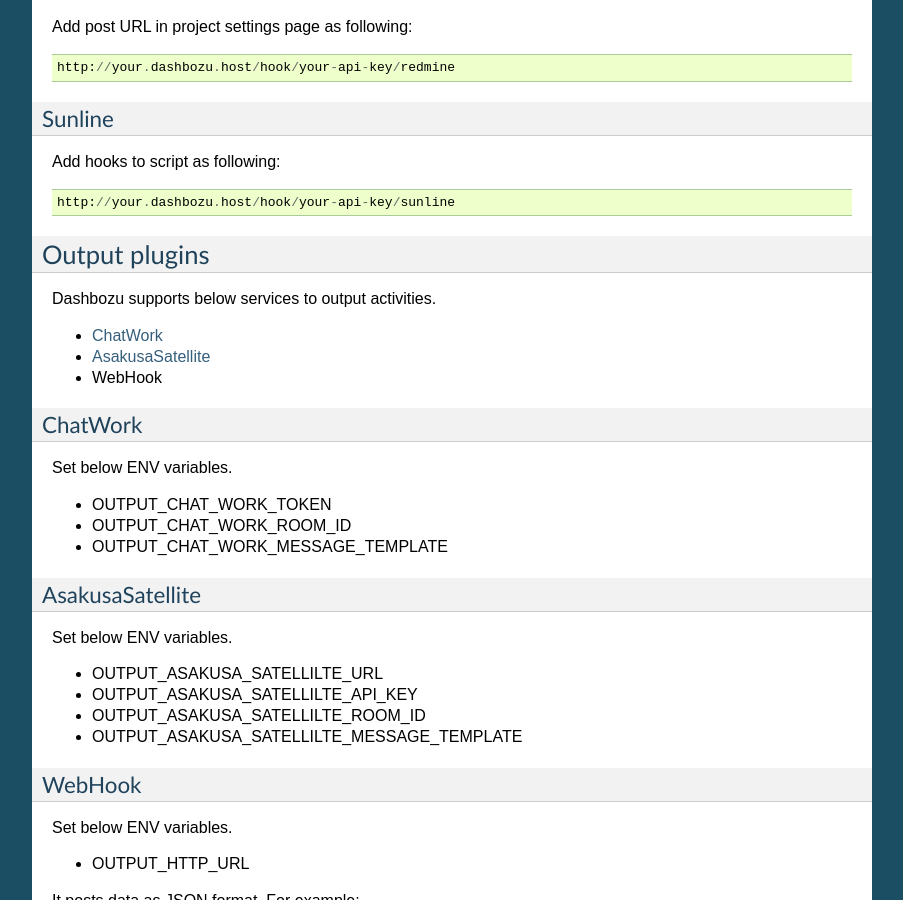
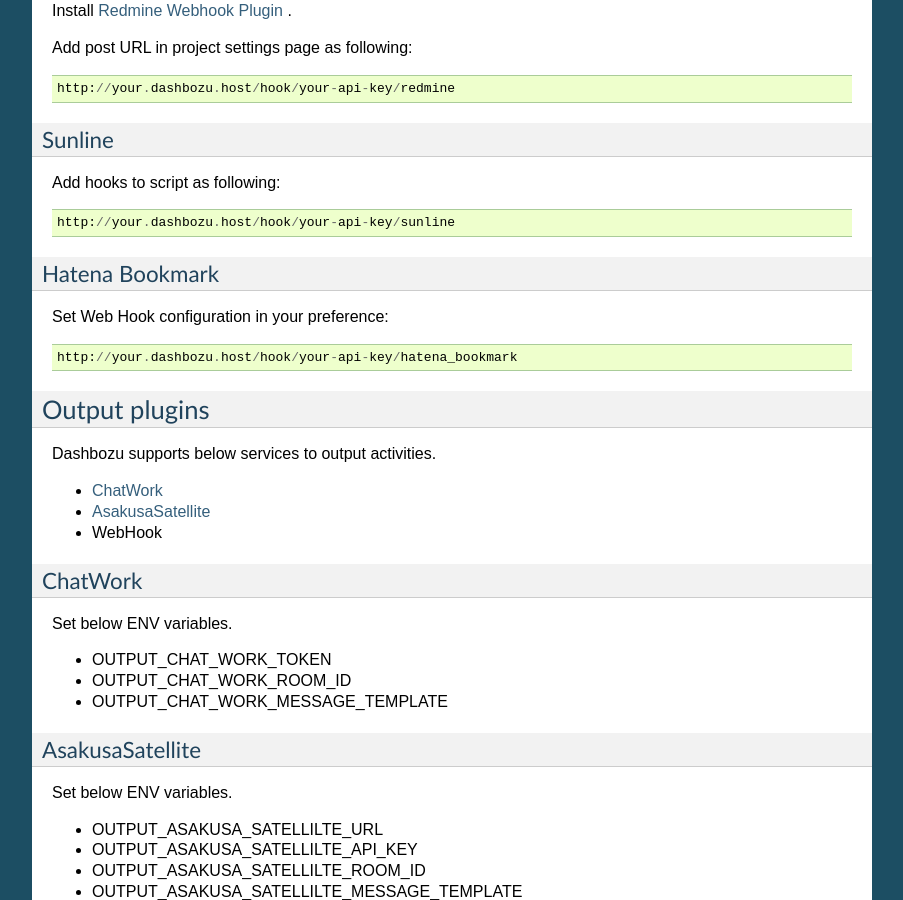
Before and after one commit to codefirst/dashbozu-manual, a Sphinx documentation site: the page built from source/plugin.rst, in a window 1280 px wide and 900 px high, scrolled down 2157 px. Shown: the whole window, without its empty margins (198-1101 px from the left). Built offline with Sphinx 7.4.7, drawn with Linux system fonts in a browser that asks for light colours; some of the changed text lies outside the part shown.

Commit message:
Added: Hatena Bookmark

```diff
--- a/source/plugin.rst
+++ b/source/plugin.rst
@@ -17,6 +17,7 @@
 * `Jenkins <http://jenkins-ci.org/>`_
 * `Redmine <http://redmine.org/>`_
 * `Sunline <http://www.codefirst.org/sunline/>`_
+* `Hatena Bookmark <http://b.hatena.ne.jp/>`_
 
 GitHub
 ^^^^^^^^^^^^^^^^^^^^^^^^^^^^^^^
@@ -140,6 +141,16 @@
 
     http://your.dashbozu.host/hook/your-api-key/sunline
 
+Hatena Bookmark
+^^^^^^^^^^^^^^^^^^^^^^^^^^^^^^^
+Set Web Hook configuration in your preference:
+
+::
+
+    http://your.dashbozu.host/hook/your-api-key/hatena_bookmark
+
+
+
 Output plugins
 -------------------------------
 
```
